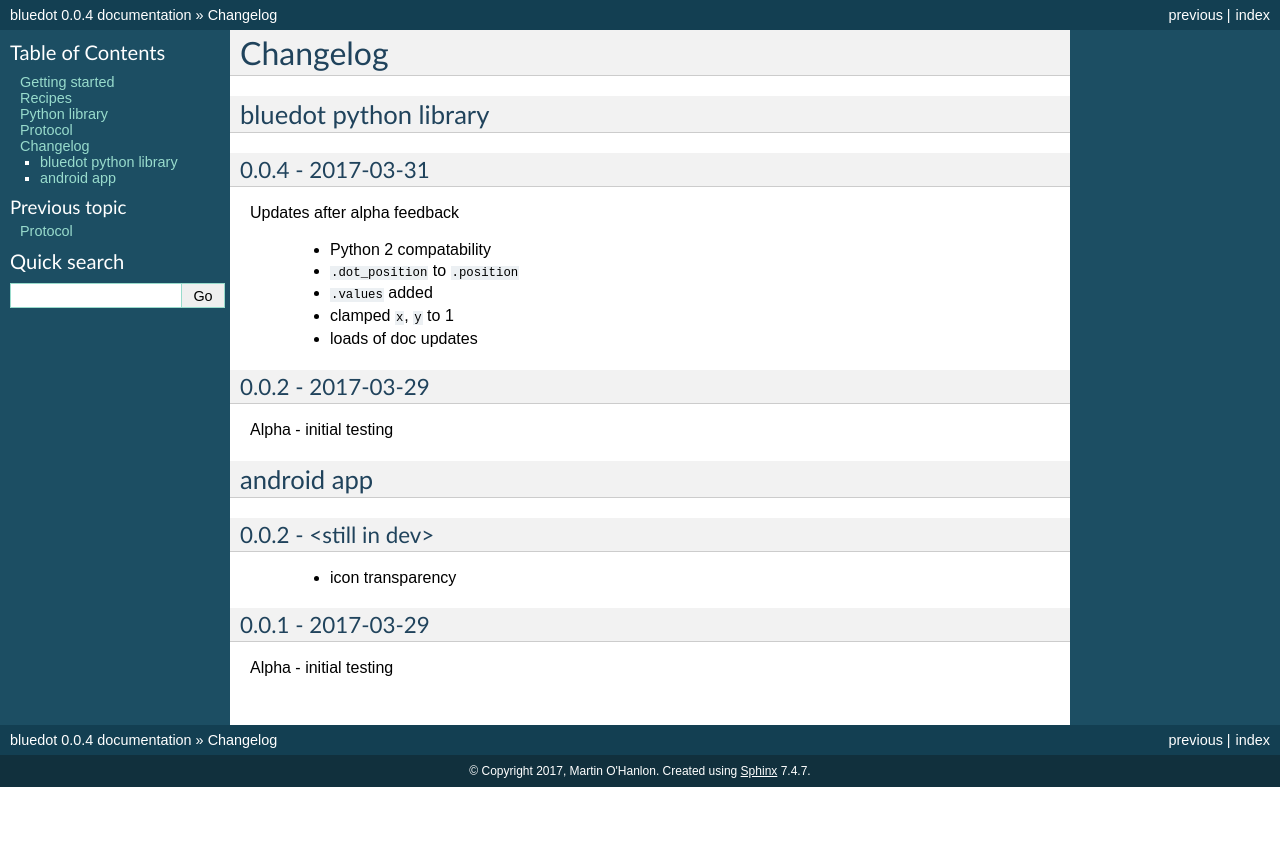
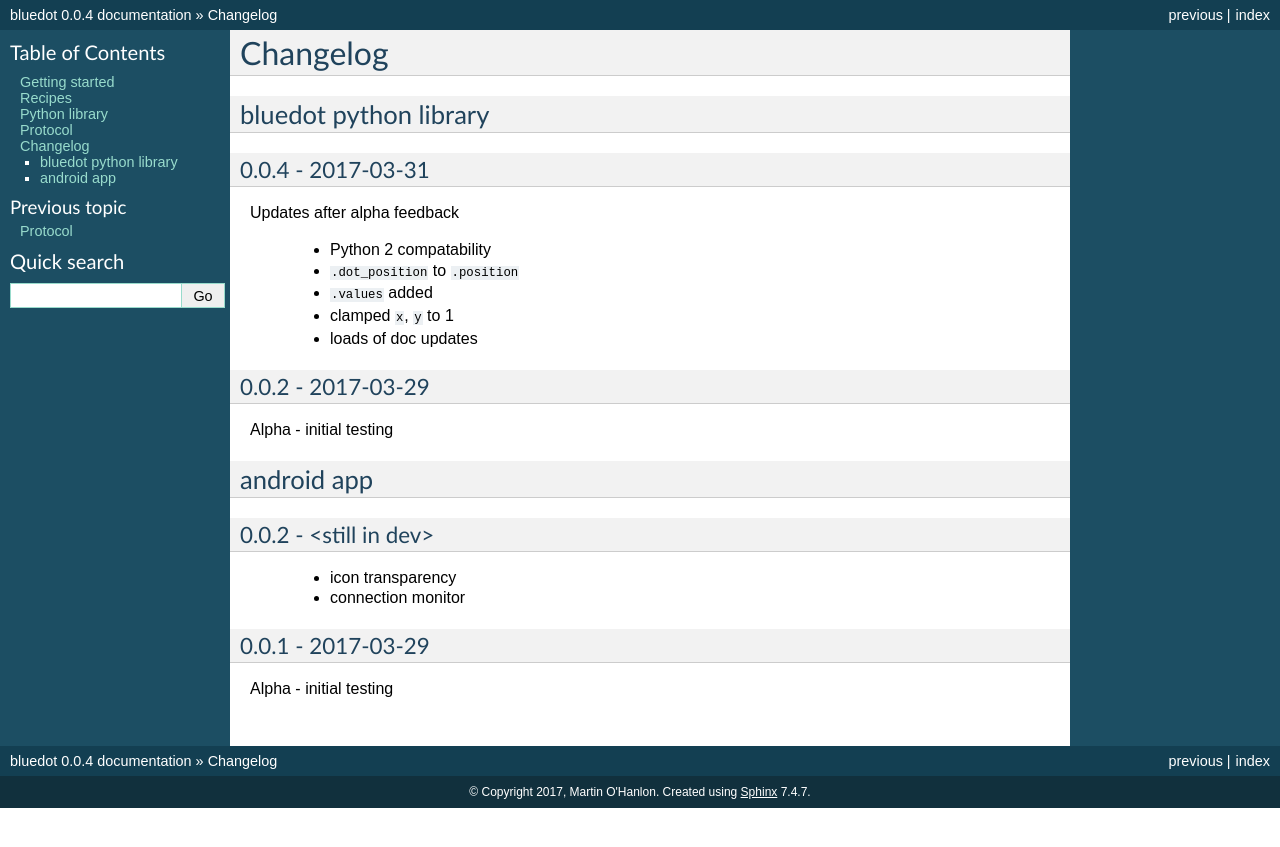
Before and after one commit to martinohanlon/BlueDot, a Sphinx documentation site: the page built from docs/changelog.rst, in a window 1280 px wide. Shown: the top 847 px of the page. Built offline with Sphinx 7.4.7, drawn with Linux system fonts in a browser that asks for light colours.

Commit message:
updated APK

```diff
--- a/docs/changelog.rst
+++ b/docs/changelog.rst
@@ -27,6 +27,7 @@
 ~~~~~~~~~~~~~~~~~~~~~~
 
  * icon transparency
+ * connection monitor
 
 0.0.1 - 2017-03-29
 ~~~~~~~~~~~~~~~~~~
```
Also changed, not shown: 1 other file.
